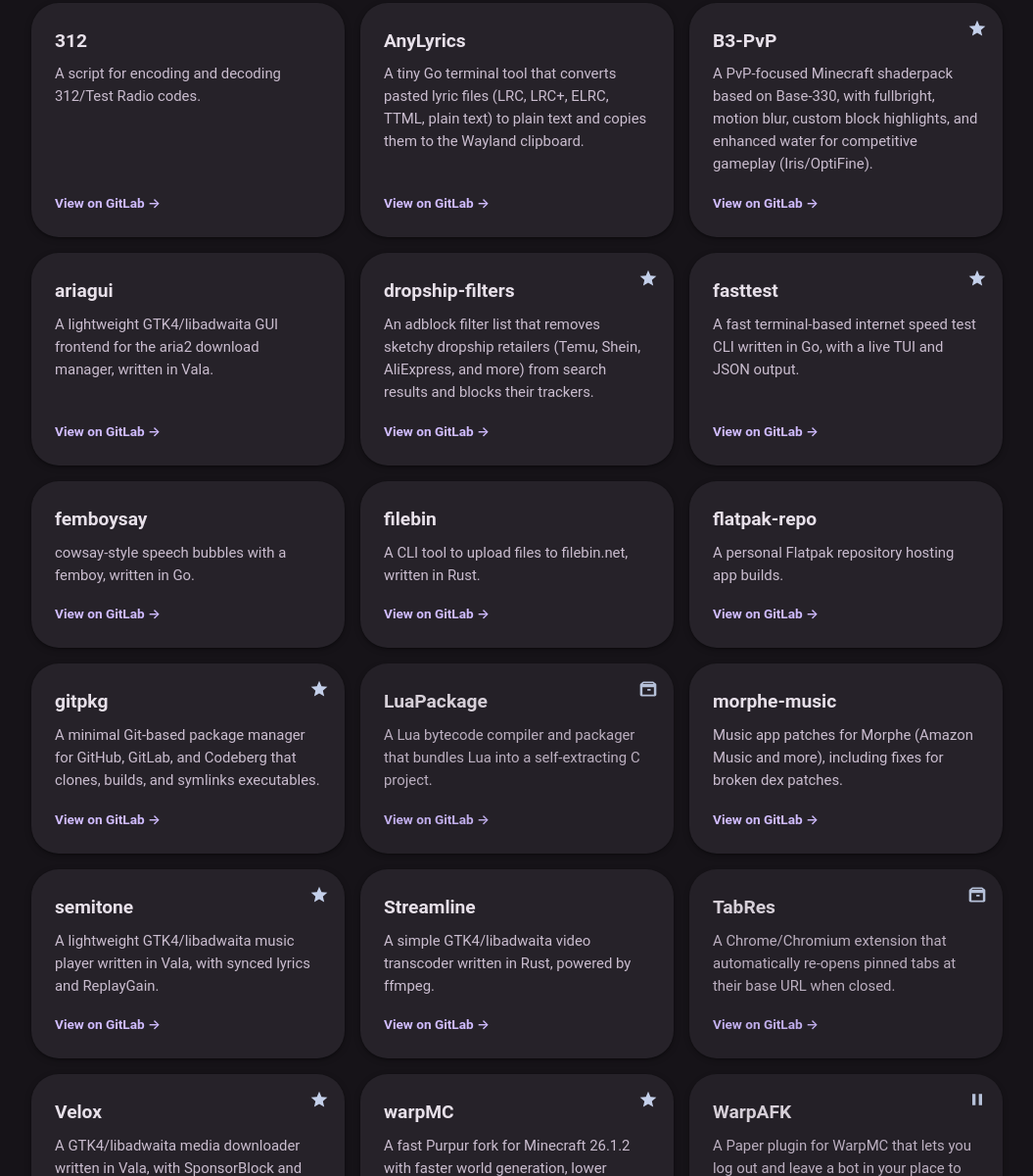
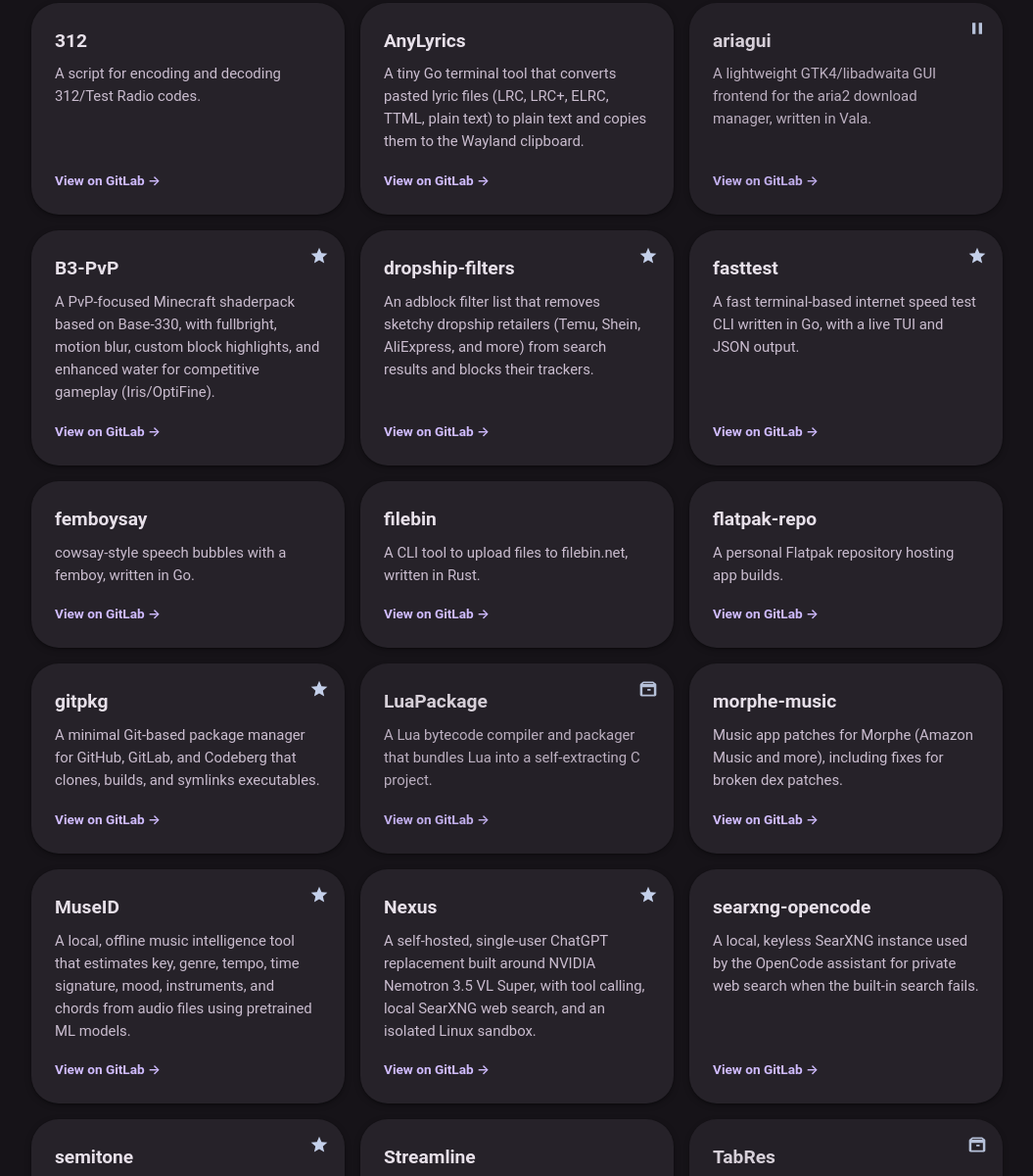
Before and after one commit to Lalaggi/about-me-pages, a plain HTML site: page index.html in a window 1280 px wide. Shown: the part 907-2107 px from the top of the page at 98% size, without its empty margins (112-1167 px from the left). Drawn offline with Linux system fonts and the light colour scheme.

Commit message:
Update project list: add new projects (MuseID, Nexus, searxng-opencode), update status markers (WarpAFK un-paused, ariagui and WayClicker paused), and update semitone description

```diff
--- a/index.html
+++ b/index.html
@@ -19,7 +19,7 @@
       <p class="bio">
         I build Linux desktop apps and small developer tools in my free time -
         mostly GTK4/libadwaita apps, or CLIs written in Rust, Vala, and Go, as well as the occasional browser extensio or minecraft mod.
-        You can find my stuff on github
+        You can find my stuff on GitHub
       </p>
       <nav class="links" aria-label="Social links">
         <a class="link-btn" href="https://gitlab.com/Lalaggi" target="_blank" rel="noopener">
@@ -64,8 +64,8 @@
     const projects = [
       { name: "312", url: "https://gitlab.com/Lalaggi/312", desc: "A script for encoding and decoding 312/Test Radio codes." },
       { name: "AnyLyrics", url: "https://gitlab.com/Lalaggi/AnyLyrics", desc: "A tiny Go terminal tool that converts pasted lyric files (LRC, LRC+, ELRC, TTML, plain text) to plain text and copies them to the Wayland clipboard." },
+      { name: "ariagui", url: "https://gitlab.com/Lalaggi/ariagui", desc: "A lightweight GTK4/libadwaita GUI frontend for the aria2 download manager, written in Vala.", paused: true },
       { name: "B3-PvP", url: "https://gitlab.com/Lalaggi/B3-PvP", desc: "A PvP-focused Minecraft shaderpack based on Base-330, with fullbright, motion blur, custom block highlights, and enhanced water for competitive gameplay (Iris/OptiFine).", flagship: true },
-      { name: "ariagui", url: "https://gitlab.com/Lalaggi/ariagui", desc: "A lightweight GTK4/libadwaita GUI frontend for the aria2 download manager, written in Vala." },
       { name: "dropship-filters", url: "https://gitlab.com/Lalaggi/dropship-filters", desc: "An adblock filter list that removes sketchy dropship retailers (Temu, Shein, AliExpress, and more) from search results and blocks their trackers.", flagship: true },
       { name: "fasttest", url: "https://gitlab.com/Lalaggi/fasttest", desc: "A fast terminal-based internet speed test CLI written in Go, with a live TUI and JSON output.", flagship: true },
       { name: "femboysay", url: "https://gitlab.com/Lalaggi/femboysay", desc: "cowsay-style speech bubbles with a femboy, written in Go." },
@@ -74,13 +74,16 @@
       { name: "gitpkg", url: "https://gitlab.com/Lalaggi/gitpkg", desc: "A minimal Git-based package manager for GitHub, GitLab, and Codeberg that clones, builds, and symlinks executables.", flagship: true },
       { name: "LuaPackage", url: "https://gitlab.com/Lalaggi/LuaPackage", desc: "A Lua bytecode compiler and packager that bundles Lua into a self-extracting C project.", archived: true },
       { name: "morphe-music", url: "https://gitlab.com/Lalaggi/morphe-music", desc: "Music app patches for Morphe (Amazon Music and more), including fixes for broken dex patches." },
-      { name: "semitone", url: "https://gitlab.com/Lalaggi/semitone", desc: "A lightweight GTK4/libadwaita music player written in Vala, with synced lyrics and ReplayGain.", flagship: true },
+      { name: "MuseID", url: "https://gitlab.com/Lalaggi/MuseID", desc: "A local, offline music intelligence tool that estimates key, genre, tempo, time signature, mood, instruments, and chords from audio files using pretrained ML models.", flagship: true },
+      { name: "Nexus", url: "https://gitlab.com/Lalaggi/nexus", desc: "A self-hosted, single-user ChatGPT replacement built around NVIDIA Nemotron 3.5 VL Super, with tool calling, local SearXNG web search, and an isolated Linux sandbox.", flagship: true },
+      { name: "searxng-opencode", url: "https://gitlab.com/Lalaggi/searxng-opencode", desc: "A local, keyless SearXNG instance used by the OpenCode assistant for private web search when the built-in search fails." },
+      { name: "semitone", url: "https://gitlab.com/Lalaggi/semitone", desc: "A lightweight GTK4/libadwaita music player for Linux in Vala — gapless GStreamer playback, synced LRC lyrics (13 providers), 6-band equalizer, ReplayGain, playlists, MPRIS. Fork of Gapless/G4Music.", flagship: true },
       { name: "Streamline", url: "https://gitlab.com/Lalaggi/Streamline", desc: "A simple GTK4/libadwaita video transcoder written in Rust, powered by ffmpeg." },
       { name: "TabRes", url: "https://gitlab.com/Lalaggi/TabRes", desc: "A Chrome/Chromium extension that automatically re-opens pinned tabs at their base URL when closed.", archived: true },
       { name: "Velox", url: "https://gitlab.com/Lalaggi/Velox", desc: "A GTK4/libadwaita media downloader written in Vala, with SponsorBlock and playlist support.", flagship: true },
       { name: "warpMC", url: "https://gitlab.com/Lalaggi/warpMC", desc: "A fast Purpur fork for Minecraft 26.1.2 with faster world generation, lower memory usage, and server-side Fake Players for AFK/bots.", flagship: true },
-      { name: "WarpAFK", url: "https://gitlab.com/Lalaggi/warp-afk", desc: "A Paper plugin for WarpMC that lets you log out and leave a bot in your place to stay AFK, with timeout and auto-restore after restarts.", paused: true },
-      { name: "WayClicker", url: "https://gitlab.com/Lalaggi/WayClicker", desc: "A Wayland auto-clicker with a GTK4/libadwaita GUI using the Linux uinput subsystem." },
+      { name: "WarpAFK", url: "https://gitlab.com/Lalaggi/warp-afk", desc: "A Paper plugin for WarpMC that lets you log out and leave a bot in your place to stay AFK, with timeout and auto-restore after restarts." },
+      { name: "WayClicker", url: "https://gitlab.com/Lalaggi/WayClicker", desc: "A Wayland auto-clicker with a GTK4/libadwaita GUI using the Linux uinput subsystem.", paused: true },
       { name: "ytm-sync", url: "https://gitlab.com/Lalaggi/ytm-sync", desc: "Sync your YouTube Music library to local Opus files, with embedded metadata and playlists." }
     ];
 
```
